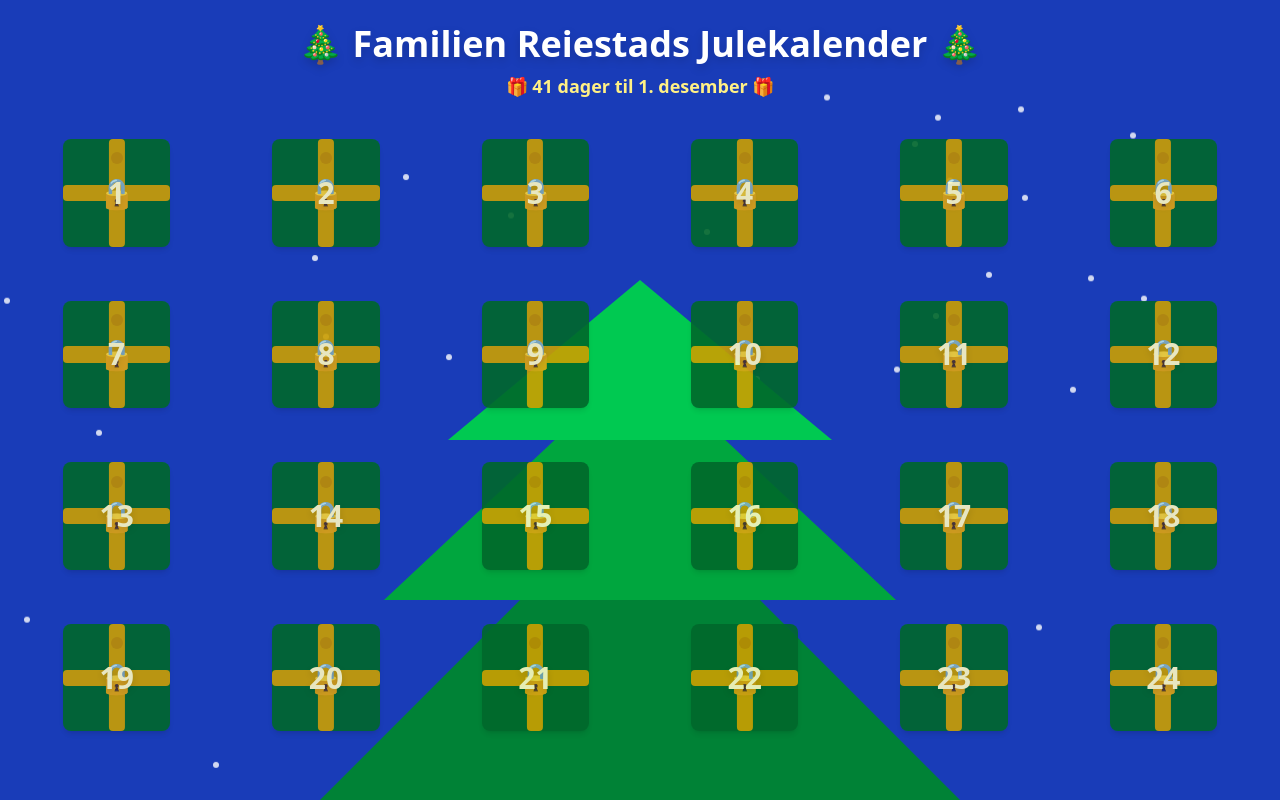
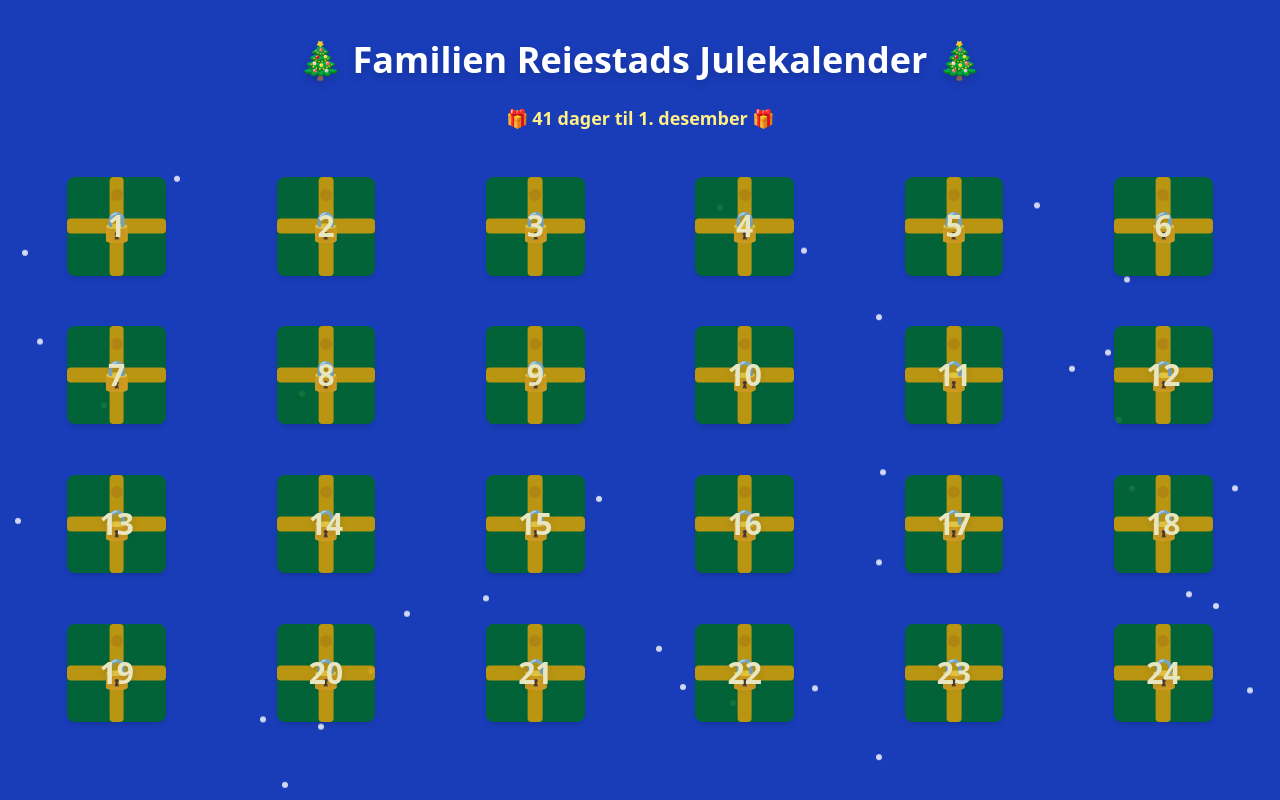
Before and after one commit to Hannareie/christmas-calendar, a React (Vite) app in the folder christmas-calendar/: page / in a window 1280 px wide. Built offline with nearby package versions, Linux system fonts and the light colour scheme.

Commit message:
Update design

```diff
--- a/christmas-calendar/src/components/DoorGrid.tsx
+++ b/christmas-calendar/src/components/DoorGrid.tsx
@@ -17,7 +17,7 @@ export function DoorGrid({ doors, onDoorClick, simulatedDay }: DoorGridProps) {
   const isDecember = currentMonth === 11;
   const currentDecemberDay = isDecember ? currentDay : 0;
 
-  // Countdown text
+  // Countdown
   let countdownText = "";
   if (!isDecember) {
     const decFirst = new Date(today.getFullYear(), 11, 1);
@@ -39,44 +39,42 @@ export function DoorGrid({ doors, onDoorClick, simulatedDay }: DoorGridProps) {
   }
 
   return (
-    <div className="relative w-screen h-screen bg-blue-800 flex flex-col items-center justify-start overflow-hidden lg:overflow-hidden text-white">
+    <div className="relative w-full min-h-screen bg-blue-800 text-white overflow-y-auto lg:overflow-hidden">
       {/* Title */}
-      <h1 className="text-2xl sm:text-3xl md:text-4xl font-bold mt-6 mb-2 text-center drop-shadow-lg z-10 px-2">
+      <div className="relative z-10 text-center pt-2 mb-2 px-2">
+        <h1 className="text-2xl sm:text-3xl md:text-4xl mt-8 font-bold drop-shadow-lg">
           🎄 Familien Reiestads Julekalender 🎄
         </h1>
-
-      {/* Countdown */}
         {countdownText && (
-        <p className="text-md sm:text-lg font-semibold text-yellow-200 text-center z-10 mb-2">
+          <p className="text-md sm:text-lg font-semibold text-yellow-200 mt-4 pt-2">
             🎁 {countdownText} 🎁
           </p>
         )}
+      </div>
 
-      {/* Snowflakes */}
-      {[...Array(30)].map((_, i) => (
+      {/* ❄️ Snowflakes covering entire screen */}
+      <div className="fixed inset-0 overflow-hidden pointer-events-none z-0">
+        {[...Array(60)].map((_, i) => (
           <div
             key={i}
             className="absolute bg-white rounded-full w-1.5 h-1.5 opacity-80 animate-fall"
             style={{
+              top: `${Math.random() * 100}%`,
               left: `${Math.random() * 100}%`,
               animationDelay: `${Math.random() * 5}s`,
-            animationDuration: `${5 + Math.random() * 5}s`,
+              animationDuration: `${6 + Math.random() * 6}s`,
             }}
           />
         ))}
+      </div>
 
-      {/* Tree */}
-      <div className="absolute bottom-0 w-0 h-0 border-l-[25vw] border-l-transparent border-r-[25vw] border-r-transparent border-b-[40vh] border-b-green-700"></div>
-      <div className="absolute bottom-[25vh] w-0 h-0 border-l-[20vw] border-l-transparent border-r-[20vw] border-r-transparent border-b-[30vh] border-b-green-600"></div>
-      <div className="absolute bottom-[45vh] w-0 h-0 border-l-[15vw] border-l-transparent border-r-[15vw] border-r-transparent border-b-[20vh] border-b-green-500"></div>
-
-      {/* Grid */}
-      <div className="relative z-10 w-full overflow-y-auto lg:overflow-hidden pb-6">
-        <div className="grid grid-cols-2 sm:grid-cols-4 md:grid-cols-6 lg:grid-cols-6 gap-1 sm:gap-2 md:gap-2 lg:gap-2 justify-items-center px-2 sm:px-4 py-2 max-w-[1400px] mx-auto">
+      {/* 📦 Door grid */}
+      <div className="relative z-10 pb-8">
+        <div className="grid grid-cols-2 sm:grid-cols-4 md:grid-cols-6 gap-1 sm:gap-2 md:gap-2 justify-items-center px-2 sm:px-4 py-4 max-w-[1400px] mx-auto">
           {doors.map((door) => (
             <div
               key={door.day}
-              className="w-[40vw] sm:w-[20vw] md:w-[12vw] lg:w-[12vw] aspect-square flex items-center justify-center"
+              className="w-[38vw] sm:w-[18vw] md:w-[11vw] aspect-square flex items-center justify-center"
             >
               <DoorCard
                 door={door}
@@ -88,6 +86,15 @@ export function DoorGrid({ doors, onDoorClick, simulatedDay }: DoorGridProps) {
           ))}
         </div>
       </div>
+
+      {/* 🎄 Mobile/Tablet Tree */}
+      <div className="fixed bottom-0 left-1/2 -translate-x-1/2 flex flex-col items-center pointer-events-none z-0 scale-[1.4] sm:scale-[1.5] md:scale-[1.6] lg:hidden">
+        <div className="relative z-40 w-0 h-0 border-l-[7vw] border-l-transparent border-r-[7vw] border-r-transparent border-b-[9vh] border-b-green-400"></div>
+        <div className="relative z-30 -mt-[5vh] w-0 h-0 border-l-[9vw] border-l-transparent border-r-[9vw] border-r-transparent border-b-[10vh] border-b-green-500"></div>
+        <div className="relative z-20 -mt-[6vh] w-0 h-0 border-l-[11vw] border-l-transparent border-r-[11vw] border-r-transparent border-b-[11vh] border-b-green-600"></div>
+        <div className="relative z-10 -mt-[7vh] w-0 h-0 border-l-[13vw] border-l-transparent border-r-[13vw] border-r-transparent border-b-[12vh] border-b-green-700"></div>
+        <div className="w-[3vw] h-[6vh] bg-amber-800"></div>
+      </div>
     </div>
   );
 }
```
Lines whose indentation alone changed are shown as unchanged.
